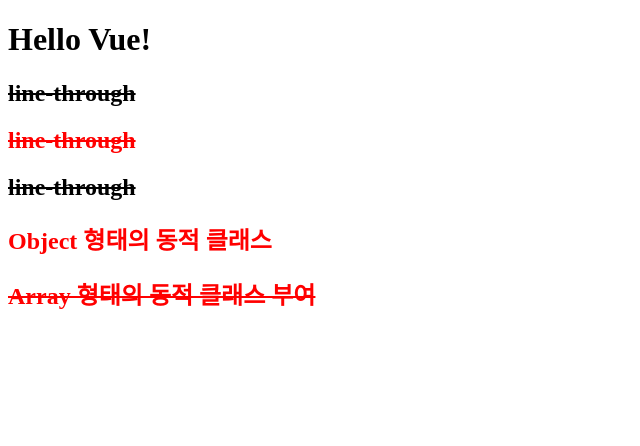
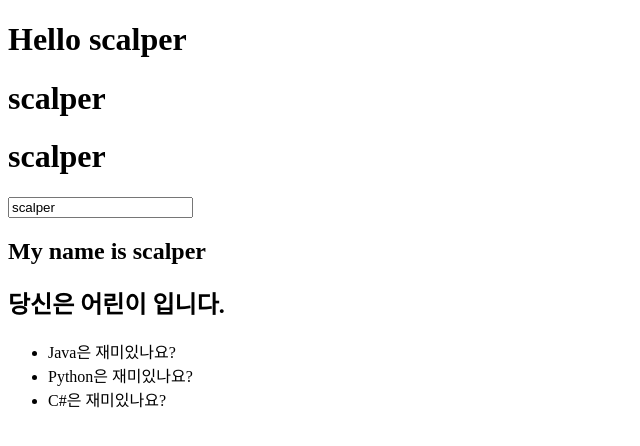
Before and after one commit to wangkodok/Vue-Study, a Vue app in the folder vue-intro/vue-practice/: page / in a window 1280 px wide. Shown: the top 446 px of the page, without its empty margins (0-640 px from the left). Built offline with nearby package versions, Linux system fonts and the light colour scheme.

Commit message:
chapter_29: 조건부렌더링

```diff
--- a/vue-intro/vue-practice/src/App.vue
+++ b/vue-intro/vue-practice/src/App.vue
@@ -1,27 +1,33 @@
 <template>
   <div>
-    <h1>Hello Vue!</h1>
-    <h2 class="line-through">line-through</h2>
-    <h2 v-bind:class="textDecoration" class="text-red">line-through</h2>
-    <h2 :class="isDone === true ? 'line-through' : 'highlight'">
-      line-through
-    </h2>
-    <h2
-      :class="{
-        highlight: isDone === false,
-        'text-red': username === 'scalper',
-      }"
-    >
-      Object 형태의 동적 클래스
-    </h2>
-    <h2
-      :class="[
-        isDone === true ? 'line-through' : 'highlight',
-        username === 'scalper' ? 'text-red' : 'text-green',
-      ]"
-    >
-      Array 형태의 동적 클래스 부여
-    </h2>
+    <h1>Hello {{ user.name }}</h1>
+    <h1 v-once v-text="user.name"></h1>
+    <h1 v-text="user.name"></h1>
+    <input type="text" v-model="user.name" />
+
+    <h2 v-if="showName">My name is {{ user.name }}</h2>
+    <h2 v-else>이름을 보여줄 수 없습니다.</h2>
+    <h2 v-if="user.age > 20">당신은 성인입니다.</h2>
+    <h2 v-else-if="user.age > 14 && user.age < 20">당신은 청소년 입니다.</h2>
+    <h2 v-else>당신은 어린이 입니다.</h2>
+
+    <h2 v-if="!showName">{{ user.name }} if</h2>
+    <!-- 태그 생성하지 않는다. -->
+    <h2 v-show="!showName">{{ user.name }} show</h2>
+    <!-- 태그 생성됐지만 보이지는 않는다. 자 -->
+
+    <ul>
+      <template v-if="question === 'frontend'">
+        <li>HTML은 재미있나요?</li>
+        <li>CSS은 재미있나요?</li>
+        <li>Javascript은 재미있나요?</li>
+      </template>
+      <template v-else>
+        <li>Java은 재미있나요?</li>
+        <li>Python은 재미있나요?</li>
+        <li>C#은 재미있나요?</li>
+      </template>
+    </ul>
   </div>
 </template>
 
@@ -30,26 +36,16 @@
   name: "App",
   data() {
     return {
-      username: "scalper",
-      isDone: true,
-      textDecoration: "line-through",
+      question: "back",
+      showName: true,
+      user: {
+        name: "scalper",
+        age: 20,
+        job: "dev",
+      },
     };
   },
 };
 </script>
 
-<style>
-.text-red {
-  color: red;
-}
-.text-green {
-  color: green;
-}
-.highlight {
-  font-weight: bold;
-  background-color: pink;
-}
-.line-through {
-  text-decoration: line-through;
-}
-</style>
+<style></style>
```
